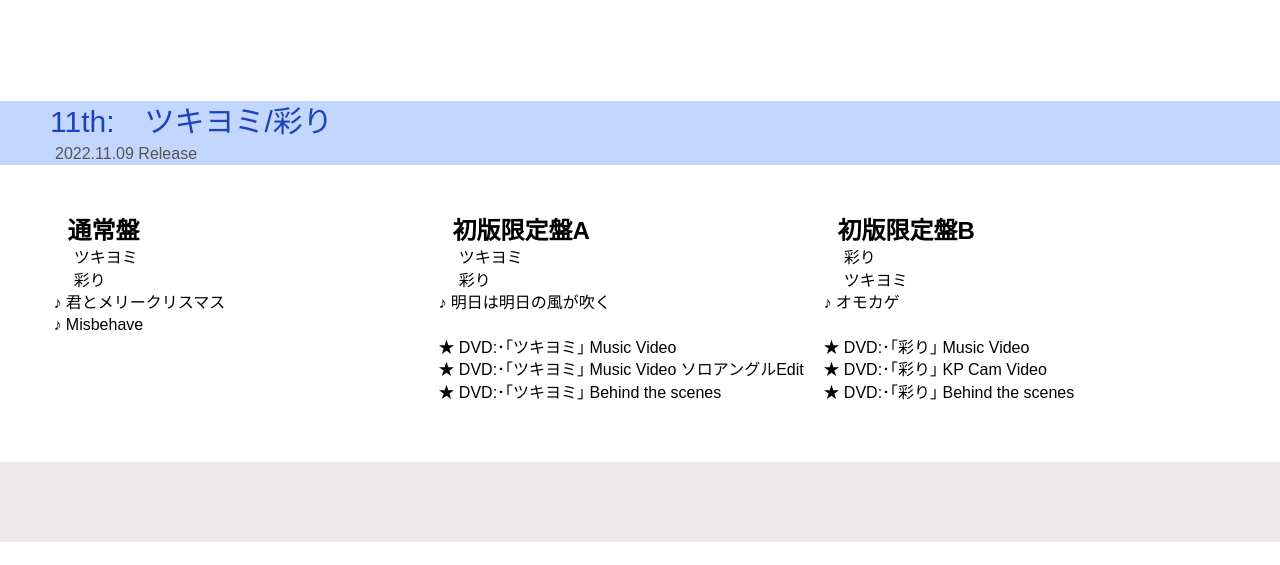
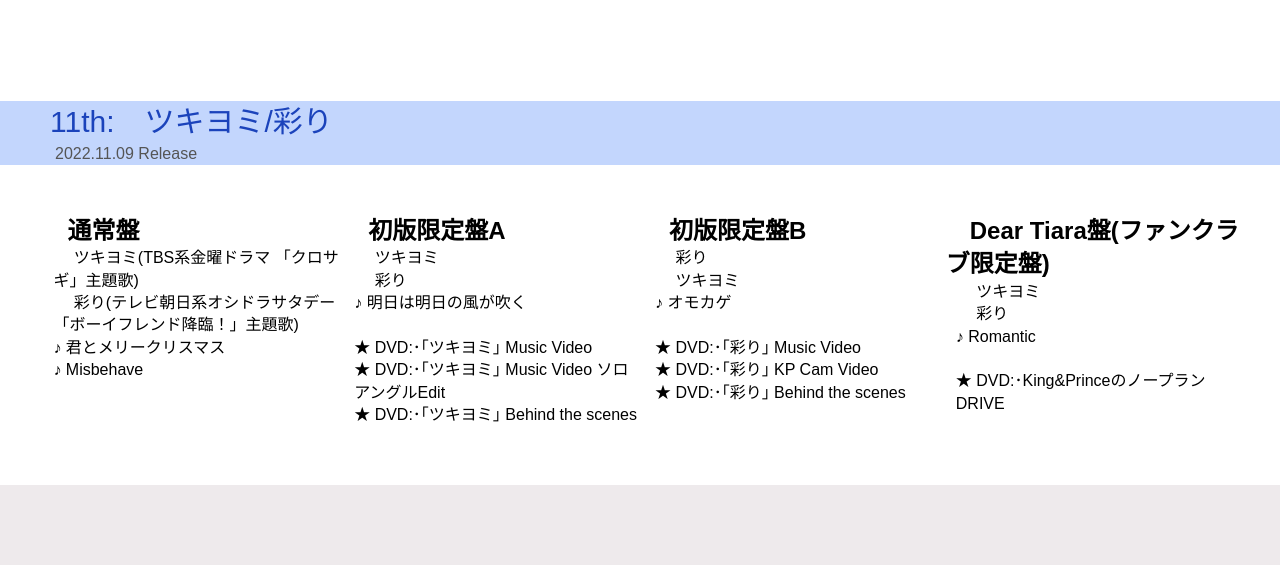
Before and after one commit to KAI-0129/kpmusiclist, a Flask app: page / in a window 1280 px wide. Shown: the part 4146-4711 px from the top of the page. Before the commit the page ends 4688 px from the top, so only its background shows below. Run offline with Flask 2, Linux system fonts and the light colour scheme.

Commit message:
DearTiara

```diff
--- a/templates/index.html
+++ b/templates/index.html
@@ -434,8 +434,8 @@
             <div class="lenge">
                 <h2>　通常盤</h2>
                 <p>
-                    　 ツキヨミ<br>
-                    　 彩り<br>
+                    　 ツキヨミ(TBS系金曜ドラマ 「クロサギ」主題歌)<br>
+                    　 彩り(テレビ朝日系オシドラサタデー「ボーイフレンド降臨！」主題歌)<br>
                     ♪ 君とメリークリスマス<br>
                     ♪ Misbehave<br>
                 </p>
@@ -462,6 +462,15 @@
                     ★ DVD:･｢彩り｣ Behind the scenes<br>
                 </p>
             </div>
+            <div class="lenge">
+                <h2>　Dear Tiara盤(ファンクラブ限定盤)</h2>
+                <p>
+                    　 ツキヨミ<br>
+                    　 彩り<br>
+                    ♪ Romantic<br><br>
+                    ★ DVD:･King&amp;PrinceのノープランDRIVE<br>
+                </p>
+            </div>
         </div>
     </section>
 
```
